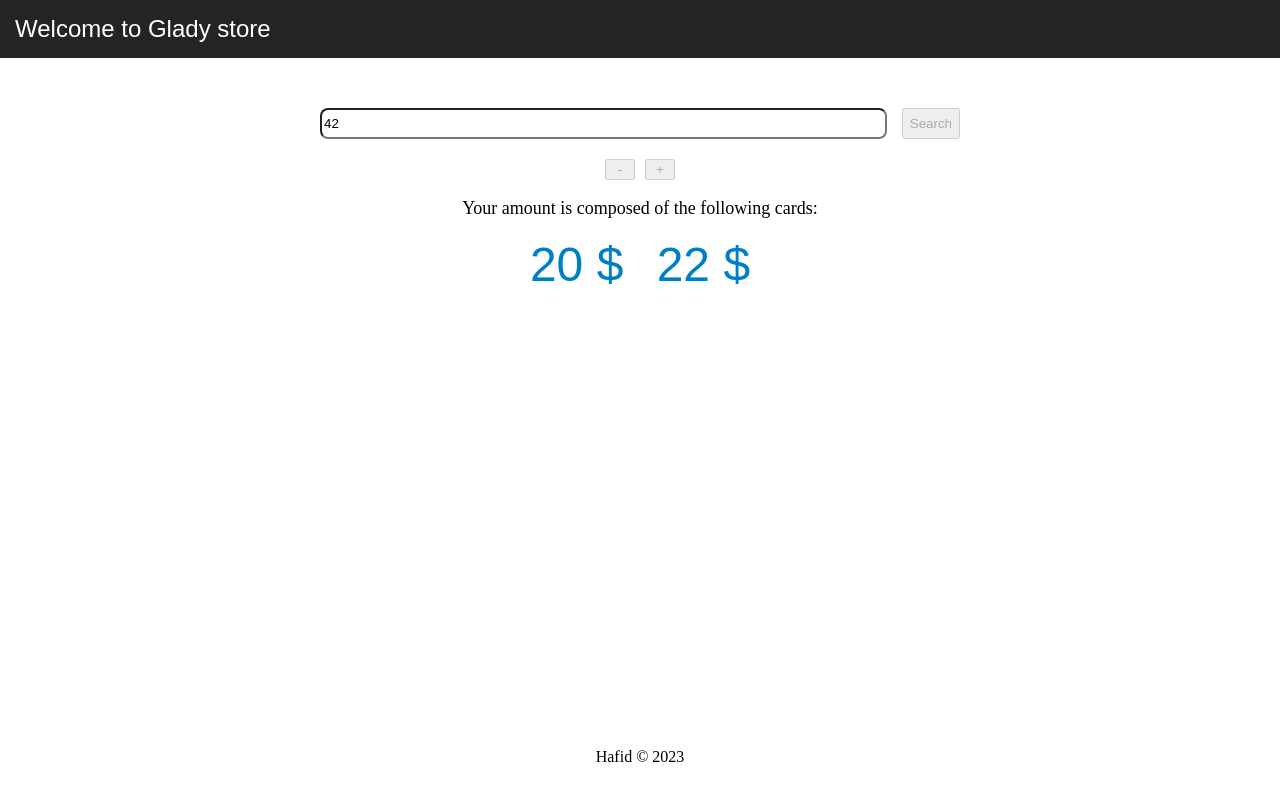
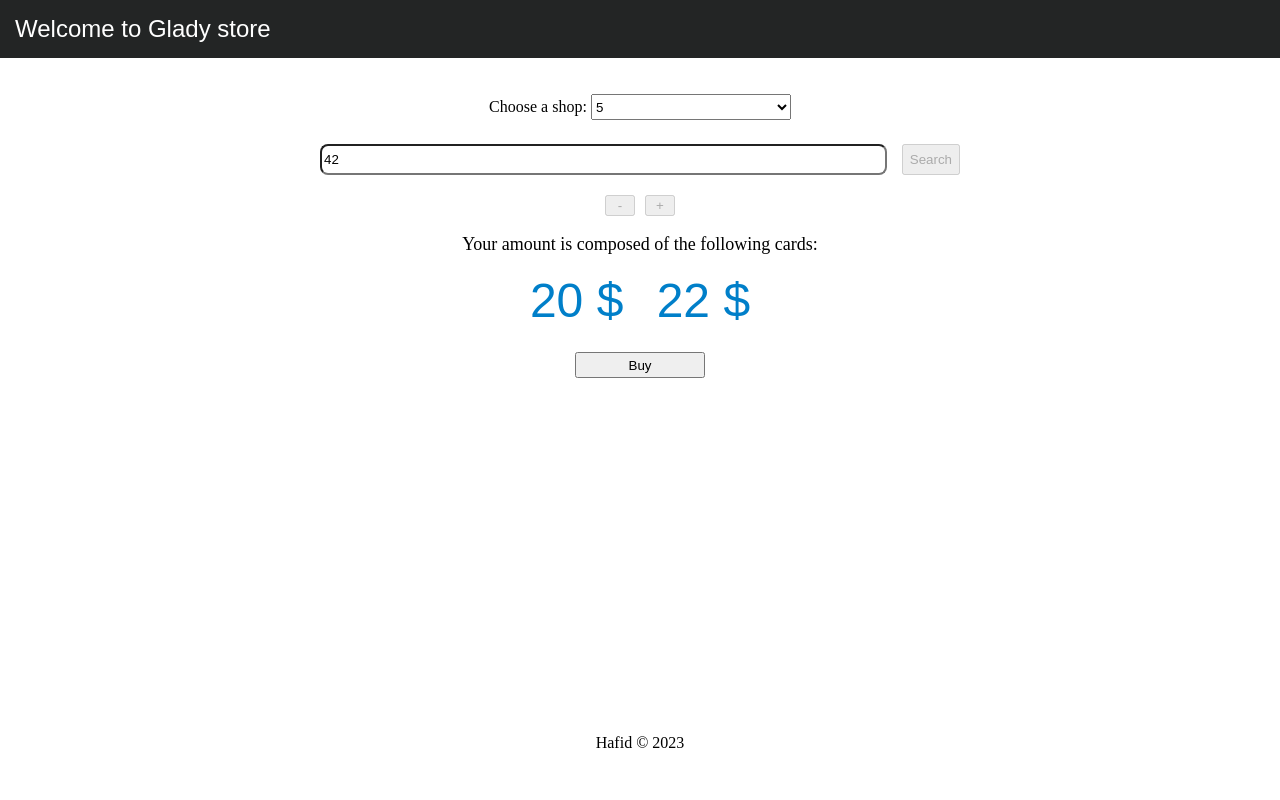
Before and after one commit to HafidZiti/glady-store-front, an Angular app: page / in a window 1280 px wide. Built offline with nearby package versions, Linux system fonts and the light colour scheme.

Commit message:
:art:make shopId as an input in the from

```diff
--- a/src/app/app.component.css
+++ b/src/app/app.component.css
@@ -8,6 +8,25 @@ header {
 
 main {
   min-height: 80vh;
+  text-align: center;
+}
+
+.form-container {
+  margin-top: 36px;
+}
+
+.shop-select,
+.btn-buy {
+  height: 26px;
+}
+
+.btn-buy {
+  margin-top: 24px;
+  width: 130px;
+}
+
+.shop-select {
+  width: 200px;
 }
 
 footer {
--- a/src/app/app.component.html
+++ b/src/app/app.component.html
@@ -1,11 +1,29 @@
 <header>Welcome to Glady store</header>
 <main>
-  <form [formGroup]="calculatorForm">
+  <form
+    class="form-container"
+    [formGroup]="calculatorForm"
+    (ngSubmit)="onSubmit()"
+  >
+    <label for="shop-select">Choose a shop: </label>
+    <select
+      id="shop-select"
+      class="shop-select"
+      formControlName="shopSelect"
+      (change)="changeShop()"
+    >
+      <option value="">Please choose your shop</option>
+      <option *ngFor="let shop of shopsList" [ngValue]="shop">
+        {{ shop }}
+      </option>
+    </select>
     <app-calculator
+      [shopId]="selectedShop"
       (enteredAmount)="handleCalculatorEvent($event)"
       formControlName="calculator"
     >
     </app-calculator>
+    <button type="submit" class="btn-buy" [disabled]="isDisabled">Buy</button>
   </form>
 </main>
 <footer>Hafid © 2023</footer>
--- a/src/app/app.component.ts
+++ b/src/app/app.component.ts
@@ -1,12 +1,24 @@
+import { CommonModule } from '@angular/common';
 import { CalculatorComponentValue } from './model/calculatorComponentValue';
 import { Component } from '@angular/core';
-import { FormControl, FormGroup, ReactiveFormsModule } from '@angular/forms';
+import {
+  FormControl,
+  FormGroup,
+  FormsModule,
+  ReactiveFormsModule,
+  Validators,
+} from '@angular/forms';
 import { CalculatorComponent } from './components/calculator/calculator.component';
 
 @Component({
   selector: 'app-root',
   standalone: true,
-  imports: [CalculatorComponent, ReactiveFormsModule],
+  imports: [
+    CalculatorComponent,
+    FormsModule,
+    CommonModule,
+    ReactiveFormsModule,
+  ],
   templateUrl: './app.component.html',
   styleUrls: ['./app.component.css'],
 })
@@ -18,13 +30,40 @@ export class AppComponent {
     cards: [20, 22],
   };
 
-  protected readonly calculatorForm = new FormGroup({
-    calculator: new FormControl<CalculatorComponentValue>(this.initialValue),
-  });
+  protected readonly shopsList = [1, 2, 3, 4, 5];
+  protected readonly availableShop = 5;
 
-  constructor() {}
+  protected isDisabled = false;
+
+  protected readonly calculatorForm;
+
+  constructor() {
+
+    this.calculatorForm = new FormGroup({
+      shopSelect: new FormControl<number>(5, Validators.required),
+      calculator: new FormControl<CalculatorComponentValue>(this.initialValue),
+    });
+  }
 
   protected handleCalculatorEvent(amount: number) {
     console.log('The entered amount is:', amount);
   }
+
+  protected changeShop() {
+    if (this.selectedShop === this.availableShop) {
+      this.calculatorForm.get('calculator')?.enable();
+      this.isDisabled = false;
+    } else {
+      this.calculatorForm.get('calculator')?.disable();
+      this.isDisabled = true;
+    }
+  }
+
+  protected onSubmit() {
+    console.log('Congrats! your purchase has been saved!');
+  }
+
+  get selectedShop(): number {
+    return this.calculatorForm.get('shopSelect')?.value as number;
+  }
 }
--- a/src/app/calculator.service.ts
+++ b/src/app/calculator.service.ts
@@ -3,8 +3,7 @@ import { HttpClient, HttpHeaders } from '@angular/common/http';
 import { catchError, EMPTY, Observable } from 'rxjs';
 import { ICombinations } from './model/combinations';
 
-const shopId = 5;
-const shopUrl = `http://localhost:3000/shop/${shopId}/search-combination`;
+const shopUrl = `http://localhost:3000/shop/`;
 
 @Injectable()
 export class CalculatorService {
@@ -16,16 +15,10 @@ export class CalculatorService {
 
   constructor(private http: HttpClient) {}
 
-  searchCards(amount: number): Observable<ICombinations> {
-    return this.http
-      .get<any>(`${shopUrl}/?amount=${amount}`, this.httpOptions)
-      .pipe(
-        catchError((err) => {
-          // as I don't have an error handling service, I just log the error in the console.
-          // but normally I have to display this error to the user in the appropriate place, e.g: toast.
-          console.error(`I caught ${err.message}`);
-          return EMPTY;
-        })
-      );
+  searchCards(amount: number, shopId: number): Observable<ICombinations> {
+    return this.http.get<any>(
+      `${shopUrl}${shopId}/search-combination/?amount=${amount}`,
+      this.httpOptions
+    );
   }
 }
--- a/src/app/components/calculator/calculator.component.css
+++ b/src/app/components/calculator/calculator.component.css
@@ -1,6 +1,5 @@
 .calculator-container {
-  text-align: center;
-  margin-top: 50px;
+  margin-top: 24px;
 }
 
 .form-container {
--- a/src/app/components/calculator/calculator.component.ts
+++ b/src/app/components/calculator/calculator.component.ts
@@ -4,6 +4,7 @@ import {
   Component,
   ChangeDetectorRef,
   Output,
+  Input,
   EventEmitter,
   forwardRef,
 } from '@angular/core';
@@ -36,6 +37,8 @@ import { CardFormatPipe } from '../../pipes/card-format.pipe';
   changeDetection: ChangeDetectionStrategy.OnPush,
 })
 export class CalculatorComponent implements ControlValueAccessor {
+  @Input()
+  shopId: number = 5;
   @Output()
   enteredAmount = new EventEmitter<number>();
 
@@ -70,15 +73,17 @@ export class CalculatorComponent implements ControlValueAccessor {
 
   public setDisabledState?(isDisabled: boolean): void {
     this.isDisabled = isDisabled;
+    this.cd.markForCheck();
   }
 
   protected onClick(): void {
     if (!this.amount) return;
     this.isLoading = true;
     this.calculatorService
-      .searchCards(this.amount)
+      .searchCards(this.amount, this.shopId)
       .pipe(take(1))
-      .subscribe((combinations) => {
+      .subscribe({
+        next: (combinations) => {
           this.isLoading = false;
           if (combinations.equal) {
             this.cards = combinations.equal.cards;
@@ -87,6 +92,14 @@ export class CalculatorComponent implements ControlValueAccessor {
             this.lowerAmount = combinations.floor?.value ?? null;
           }
           this.cd.markForCheck();
+        },
+        error: (err) => {
+          this.isLoading = false;
+          // as I don't have an error handling service, I just log the error in the console.
+          // but normally I have to display this error to the user in the appropriate place, e.g: toast.
+          console.error(`I caught ${err.message}`);
+          this.cd.markForCheck();
+        },
       });
     this.reset();
     this.enteredAmount.emit(this.amount);
```
Lines whose indentation alone changed are shown as unchanged.
